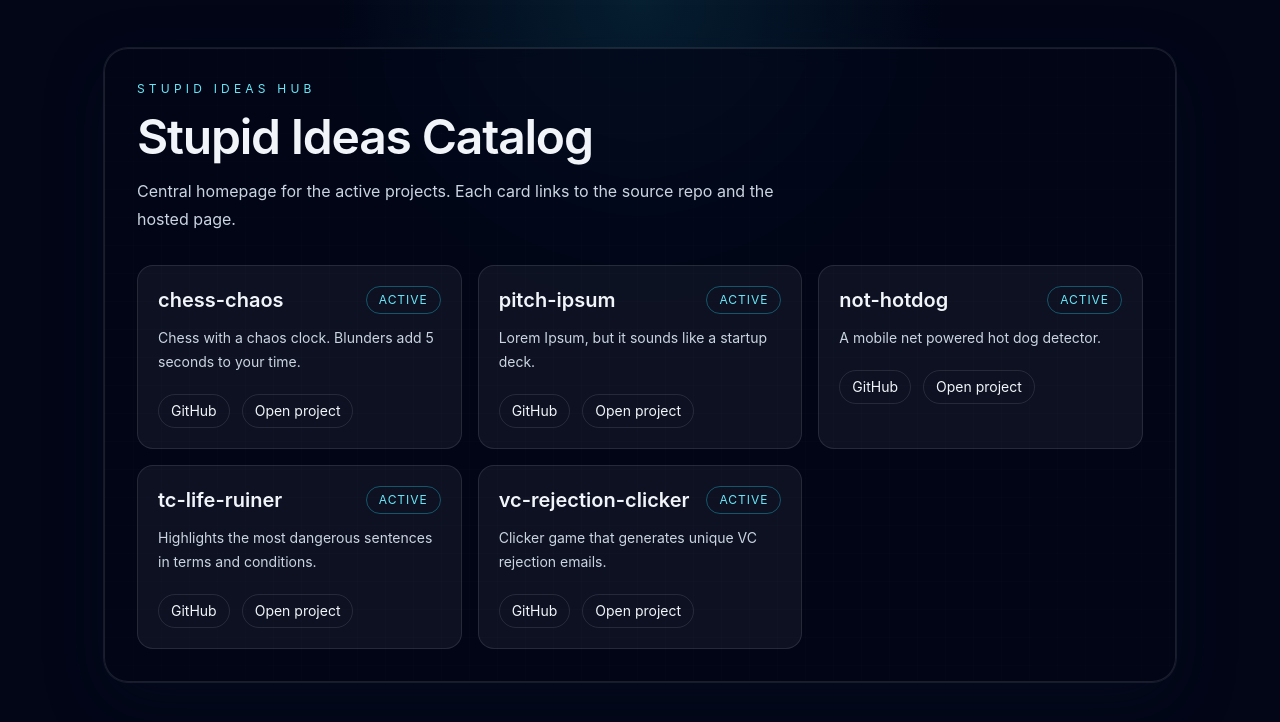
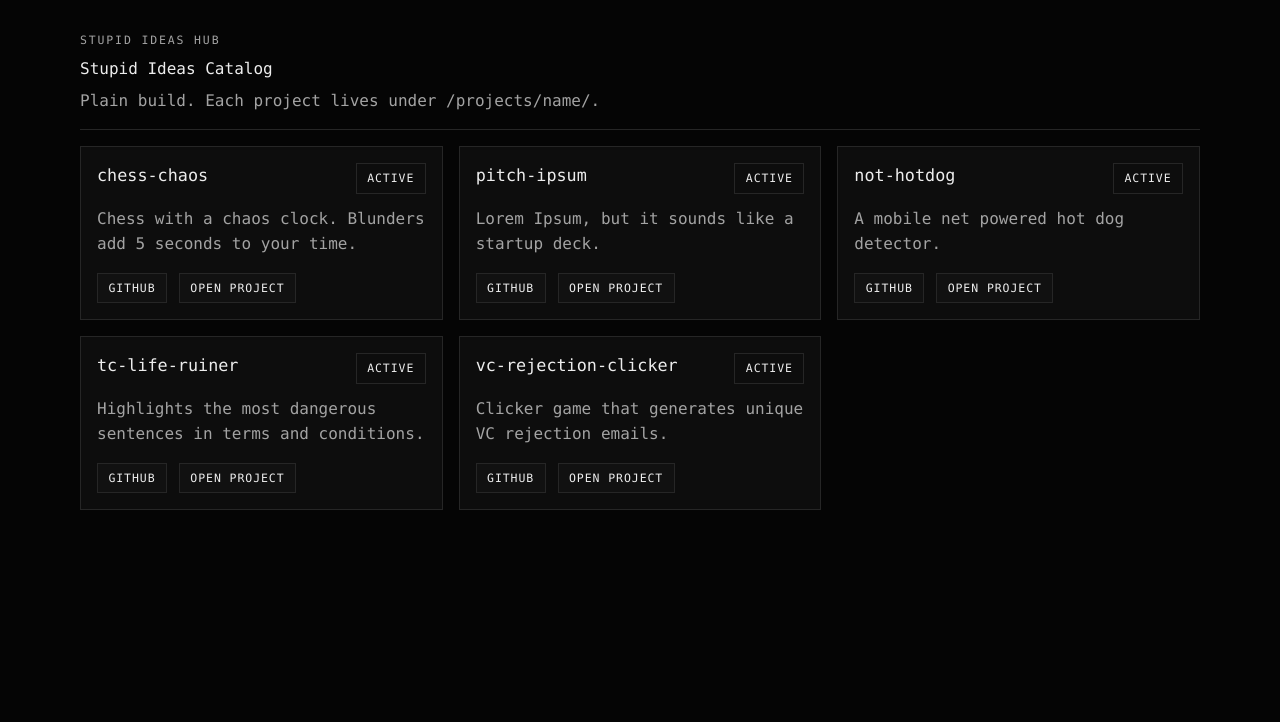
Before and after one commit to alvinhhh/stupid-ideas-hub, a Next.js app: page / in a window 1280 px wide. Shown: the top 722 px of the page. Built offline with nearby package versions, Linux system fonts and the light colour scheme.

Commit message:
style: move hub and projects to plain text ui

```diff
--- a/app/globals.css
+++ b/app/globals.css
@@ -4,6 +4,11 @@
 
 :root {
   color-scheme: dark;
+  --bg: #050505;
+  --panel: #0d0d0d;
+  --line: #262626;
+  --text: #ededed;
+  --muted: #a3a3a3;
 }
 
 html {
@@ -13,10 +18,9 @@ html {
 body {
   margin: 0;
   min-height: 100vh;
-  background:
-    radial-gradient(circle at top, rgba(34, 211, 238, 0.12), transparent 30%),
-    linear-gradient(180deg, #020617 0%, #020617 100%);
-  font-family: Inter, ui-sans-serif, system-ui, sans-serif;
+  background: var(--bg);
+  color: var(--text);
+  font-family: ui-monospace, SFMono-Regular, Menlo, Monaco, Consolas, monospace;
 }
 
 a {
@@ -24,17 +28,108 @@ a {
   text-decoration: none;
 }
 
-.badge {
-  border-radius: 9999px;
-  border: 1px solid rgba(255, 255, 255, 0.12);
-  padding: 0.25rem 0.75rem;
-  font-size: 0.75rem;
+button,
+input,
+textarea {
+  font: inherit;
+}
+
+.hub-shell {
+  width: min(1120px, calc(100vw - 2rem));
+  margin: 0 auto;
+  padding: 2rem 0 3rem;
+}
+
+.hub-header {
+  padding-bottom: 1rem;
+  border-bottom: 1px solid var(--line);
+  margin-bottom: 1rem;
+}
+
+.eyebrow {
+  margin: 0 0 0.5rem;
+  color: var(--muted);
+  text-transform: uppercase;
+  letter-spacing: 0.16em;
+  font-size: 0.72rem;
+}
+
+.lede {
+  margin: 0.5rem 0 0;
+  color: var(--muted);
+}
+
+.project-grid {
+  display: grid;
+  grid-template-columns: repeat(auto-fit, minmax(280px, 1fr));
+  gap: 1rem;
+}
+
+.project-card,
+.badge,
+.chip,
+.plain-card {
+  border: 1px solid var(--line);
+  background: var(--panel);
+}
+
+.project-card {
+  padding: 1rem;
+}
+
+.project-head {
+  display: flex;
+  align-items: flex-start;
+  justify-content: space-between;
+  gap: 1rem;
+}
+
+.project-head h2 {
+  margin: 0;
+  font-size: 1.05rem;
+}
+
+.project-desc {
+  margin: 0.75rem 0 0;
+  color: var(--muted);
+  line-height: 1.6;
+}
+
+.project-links {
+  display: flex;
+  flex-wrap: wrap;
+  gap: 0.75rem;
+  margin-top: 1rem;
+}
+
+.badge,
+.chip {
+  display: inline-flex;
+  align-items: center;
+  justify-content: center;
+  padding: 0.35rem 0.65rem;
   text-transform: uppercase;
   letter-spacing: 0.08em;
-  color: rgb(148 163 184);
+  font-size: 0.72rem;
+}
+
+.badge {
+  color: var(--muted);
 }
 
 .badge-active {
-  color: rgb(103 232 249);
-  border-color: rgba(34, 211, 238, 0.35);
+  color: var(--text);
 }
+
+.chip {
+  color: var(--text);
+  background: #111111;
+}
+
+.chip:hover {
+  background: #151515;
+}
+
+.plain-card {
+  padding: 1rem;
+}
--- a/app/layout.tsx
+++ b/app/layout.tsx
@@ -2,8 +2,8 @@ import type { Metadata } from 'next';
 import './globals.css';
 
 export const metadata: Metadata = {
-  title: 'Stupid Ideas Catalog',
-  description: 'A central catalog for the active projects',
+  title: 'Stupid Ideas Hub',
+  description: 'A plain-text catalog for the active projects',
 };
 
 export default function RootLayout({ children }: { children: React.ReactNode }) {
--- a/app/page.tsx
+++ b/app/page.tsx
@@ -1,4 +1,3 @@
-import Link from 'next/link';
 import { projects } from '../lib/projects';
 
 function Badge({ status }: { status: string }) {
@@ -7,40 +6,31 @@ function Badge({ status }: { status: string }) {
 
 export default function Home() {
   return (
-    <main className='mx-auto min-h-screen max-w-6xl px-6 py-12 text-slate-100 sm:px-8 lg:px-10'>
-      <section className='relative overflow-hidden rounded-3xl border border-white/10 bg-slate-950/70 p-8 shadow-glow backdrop-blur'>
-        <div className='absolute inset-0 bg-grid-fade bg-[size:28px_28px] opacity-20' />
-        <div className='relative z-10 flex flex-col gap-8'>
-          <div className='max-w-3xl'>
-            <p className='text-xs uppercase tracking-[0.35em] text-cyan-300'>stupid ideas hub</p>
-            <h1 className='mt-4 text-4xl font-semibold tracking-tight sm:text-5xl'>
-              Stupid Ideas Catalog
-            </h1>
-            <p className='mt-4 max-w-2xl text-base leading-7 text-slate-300'>
-              Central homepage for the active projects. Each card links to the source repo and the hosted page.
-            </p>
-          </div>
+    <main className='hub-shell'>
+      <header className='hub-header'>
+        <p className='eyebrow'>stupid ideas hub</p>
+        <h1>Stupid Ideas Catalog</h1>
+        <p className='lede'>Plain build. Each project lives under /projects/name/.</p>
+      </header>
 
-          <div className='grid gap-4 sm:grid-cols-2 xl:grid-cols-3'>
+      <section className='project-grid'>
         {projects.map((project) => (
-              <article key={project.title} className='group rounded-2xl border border-white/10 bg-white/5 p-5 transition hover:-translate-y-0.5 hover:border-cyan-400/40 hover:bg-white/10'>
-                <div className='flex items-center justify-between gap-3'>
-                  <h2 className='text-xl font-semibold'>{project.title}</h2>
+          <article key={project.title} className='project-card'>
+            <div className='project-head'>
+              <h2>{project.title}</h2>
               <Badge status={project.status} />
             </div>
-                <p className='mt-3 text-sm leading-6 text-slate-300'>{project.description}</p>
-                <div className='mt-5 flex flex-wrap gap-3 text-sm'>
-                  <a className='rounded-full border border-white/10 px-3 py-1.5 transition hover:border-cyan-400/60 hover:text-cyan-200' href={project.repoUrl} target='_blank' rel='noreferrer'>
+            <p className='project-desc'>{project.description}</p>
+            <div className='project-links'>
+              <a className='chip' href={project.repoUrl} target='_blank' rel='noreferrer'>
                 GitHub
               </a>
-                  <Link className='rounded-full border border-white/10 px-3 py-1.5 transition hover:border-cyan-400/60 hover:text-cyan-200' href={project.pagesUrl}>
+              <a className='chip' href={project.pagesUrl}>
                 Open project
-                  </Link>
+              </a>
             </div>
           </article>
         ))}
-          </div>
-        </div>
       </section>
     </main>
   );
--- a/projects/chess-chaos/src/styles.css
+++ b/projects/chess-chaos/src/styles.css
@@ -1,7 +1,8 @@
 :root {
-  font-family: Inter, system-ui, sans-serif;
-  color: #f7f9fc;
-  background: #081019;
+  color-scheme: dark;
+  font-family: ui-monospace, SFMono-Regular, Menlo, Monaco, Consolas, monospace;
+  color: #ededed;
+  background: #050505;
   line-height: 1.5;
 }
 
@@ -19,9 +20,7 @@ body,
 body {
   margin: 0;
   overflow: hidden;
-  background:
-    radial-gradient(circle at top, rgba(91, 140, 255, 0.18), transparent 28%),
-    linear-gradient(180deg, #0f172a, #081019 72%);
+  background: #050505;
 }
 
 button {
@@ -31,7 +30,7 @@ button {
 .app-shell {
   width: 100vw;
   height: 100vh;
-  padding: clamp(0.9rem, 1.6vw, 1.4rem);
+  padding: 1rem;
   display: grid;
   grid-template-rows: auto minmax(0, 1fr);
   gap: 1rem;
@@ -43,18 +42,15 @@ button {
 
 .select-card {
   width: min(720px, calc(100vw - 2rem));
-  border-radius: 28px;
-  padding: 2rem;
-  background: rgba(255, 255, 255, 0.06);
-  border: 1px solid rgba(255, 255, 255, 0.09);
-  backdrop-filter: blur(10px);
-  text-align: left;
+  border: 1px solid #262626;
+  background: #0d0d0d;
+  padding: 1.25rem;
 }
 
 .select-card h1 {
   margin: 0.35rem 0 0;
-  font-size: clamp(2.2rem, 4vw, 4rem);
-  line-height: 1;
+  font-size: clamp(2rem, 4vw, 3.4rem);
+  line-height: 1.05;
 }
 
 .topbar {
@@ -66,8 +62,8 @@ button {
 
 .topbar h1 {
   margin: 0;
-  font-size: clamp(1.8rem, 2.4vw, 3rem);
-  line-height: 1.05;
+  font-size: clamp(1.5rem, 2vw, 2.4rem);
+  line-height: 1.1;
 }
 
 .top-actions {
@@ -79,46 +75,47 @@ button {
 
 .eyebrow {
   margin: 0;
+  color: #a3a3a3;
   text-transform: uppercase;
-  letter-spacing: 0.18em;
-  font-size: 0.74rem;
-  color: #8edcff;
+  letter-spacing: 0.16em;
+  font-size: 0.72rem;
 }
 
 .lede,
 .muted,
 .status-text,
 .chaos-line {
-  color: rgba(247, 249, 252, 0.75);
+  color: #a3a3a3;
 }
 
 button {
-  border: 0;
-  border-radius: 999px;
-  padding: 0.9rem 1.15rem;
-  background: linear-gradient(135deg, #8fa4ff, #5fd7ff);
-  color: #081019;
-  font-weight: 700;
+  border: 1px solid #262626;
+  border-radius: 0;
+  padding: 0.85rem 1rem;
+  background: #0d0d0d;
+  color: #ededed;
   cursor: pointer;
 }
 
+button:hover {
+  background: #151515;
+}
+
 button.secondary {
-  background: rgba(255, 255, 255, 0.08);
-  color: #f7f9fc;
-  border: 1px solid rgba(255, 255, 255, 0.12);
+  background: #111111;
 }
 
 .side-buttons {
   display: flex;
   gap: 0.85rem;
   flex-wrap: wrap;
-  margin-top: 1.25rem;
+  margin-top: 1rem;
 }
 
 .content-grid {
   min-height: 0;
   display: grid;
-  grid-template-columns: minmax(0, 1.45fr) minmax(320px, 0.7fr);
+  grid-template-columns: minmax(0, 1.5fr) minmax(320px, 0.72fr);
   gap: 1rem;
 }
 
@@ -134,14 +131,12 @@ button.secondary {
 }
 
 .board-frame {
-  width: min(100%, calc(100vh - 11rem));
+  width: min(100%, calc(100vh - 10rem));
   aspect-ratio: 1;
   min-width: 0;
-  border-radius: 24px;
+  border: 1px solid #262626;
+  background: #0d0d0d;
   padding: 0.75rem;
-  background: rgba(255, 255, 255, 0.05);
-  border: 1px solid rgba(255, 255, 255, 0.08);
-  box-shadow: 0 24px 80px rgba(0, 0, 0, 0.25);
 }
 
 .board {
@@ -150,8 +145,7 @@ button.secondary {
   display: grid;
   grid-template-columns: repeat(8, minmax(0, 1fr));
   overflow: hidden;
-  border-radius: 18px;
-  border: 1px solid rgba(255, 255, 255, 0.08);
+  border: 1px solid #262626;
 }
 
 .square {
@@ -159,31 +153,30 @@ button.secondary {
   border-radius: 0;
   background: transparent;
   color: inherit;
-  font-size: clamp(2.3rem, 4.1vmin, 4.1rem);
+  font-size: clamp(2rem, 4vmin, 3.6rem);
   position: relative;
   padding: 0;
 }
 
 .square.dark {
-  background: #30415d;
+  background: #191919;
 }
 
 .square.light {
-  background: #d5dbe6;
-  color: #122033;
+  background: #e5e5e5;
+  color: #050505;
 }
 
 .square.selected {
-  outline: 3px solid #ffd166;
-  outline-offset: -3px;
+  outline: 2px solid #ededed;
+  outline-offset: -2px;
 }
 
 .square.target::after {
   content: '';
   position: absolute;
-  inset: 18%;
-  border-radius: 999px;
-  background: rgba(34, 197, 94, 0.28);
+  inset: 20%;
+  border: 1px solid #262626;
 }
 
 .square span,
@@ -194,15 +187,15 @@ button.secondary {
 
 .square span {
   display: block;
-  transform: translateY(0.08em);
+  transform: translateY(0.05em);
 }
 
 .square small {
   position: absolute;
-  left: 0.45rem;
-  top: 0.35rem;
+  left: 0.35rem;
+  top: 0.3rem;
   font-size: 0.7rem;
-  opacity: 0.65;
+  opacity: 0.7;
 }
 
 .sidebar {
@@ -216,34 +209,30 @@ button.secondary {
 
 .panel {
   min-height: 0;
-  background: rgba(255, 255, 255, 0.06);
-  border: 1px solid rgba(255, 255, 255, 0.09);
-  border-radius: 24px;
-  padding: 1.25rem;
-  backdrop-filter: blur(10px);
+  border: 1px solid #262626;
+  background: #0d0d0d;
+  padding: 1rem;
 }
 
 .panel-label {
   margin: 0 0 0.5rem;
+  color: #a3a3a3;
   text-transform: uppercase;
-  letter-spacing: 0.16em;
-  font-size: 0.72rem;
-  color: #8edcff;
+  letter-spacing: 0.14em;
+  font-size: 0.7rem;
 }
 
 .status-panel {
   display: grid;
-  gap: 1rem;
+  gap: 0.85rem;
 }
 
 .status-text {
   margin: 0;
-  font-size: 1rem;
 }
 
 .chaos-line {
-  margin: -0.25rem 0 0;
-  font-weight: 600;
+  margin: -0.15rem 0 0;
 }
 
 .clock-grid {
@@ -253,27 +242,27 @@ button.secondary {
 }
 
 .clock {
-  padding: 0.95rem;
-  border-radius: 18px;
-  background: rgba(255, 255, 255, 0.05);
-  border: 1px solid rgba(255, 255, 255, 0.08);
+  padding: 0.85rem;
+  border: 1px solid #262626;
+  background: #111111;
 }
 
 .clock.active {
-  border-color: rgba(95, 215, 255, 0.65);
-  box-shadow: inset 0 0 0 1px rgba(95, 215, 255, 0.3);
+  background: #151515;
 }
 
 .clock span {
   display: block;
-  font-size: 0.8rem;
-  color: rgba(247, 249, 252, 0.65);
+  color: #a3a3a3;
+  text-transform: uppercase;
+  letter-spacing: 0.08em;
+  font-size: 0.72rem;
 }
 
 .clock strong {
   display: block;
   margin-top: 0.25rem;
-  font-size: 1.4rem;
+  font-size: 1.35rem;
 }
 
 .mini-stats {
@@ -283,27 +272,29 @@ button.secondary {
 }
 
 .mini-stats div {
-  padding: 0.9rem;
-  border-radius: 18px;
-  background: rgba(255, 255, 255, 0.05);
+  padding: 0.85rem;
+  border: 1px solid #262626;
+  background: #111111;
 }
 
 .mini-stats span {
   display: block;
-  font-size: 0.8rem;
-  color: rgba(247, 249, 252, 0.65);
+  color: #a3a3a3;
+  text-transform: uppercase;
+  letter-spacing: 0.08em;
+  font-size: 0.7rem;
 }
 
 .mini-stats strong {
   display: block;
   margin-top: 0.25rem;
-  font-size: 1.1rem;
+  font-size: 1.05rem;
 }
 
 .instructions-panel ul {
   margin: 0.25rem 0 0;
-  padding-left: 1.2rem;
-  color: rgba(247, 249, 252, 0.78);
+  padding-left: 1.1rem;
+  color: #a3a3a3;
 }
 
 .move-log {
@@ -314,7 +305,7 @@ button.secondary {
 
 .move-log ol {
   margin: 0.25rem 0 0;
-  padding-left: 1.2rem;
+  padding-left: 1.1rem;
   overflow: auto;
 }
 
--- a/projects/not-hotdog/src/styles.css
+++ b/projects/not-hotdog/src/styles.css
@@ -1,8 +1,8 @@
 :root {
-  font-family: Inter, system-ui, sans-serif;
-  color: #f4f6fb;
-  background: #0b0f17;
-  line-height: 1.5;
+  color-scheme: dark;
+  font-family: ui-monospace, SFMono-Regular, Menlo, Monaco, Consolas, monospace;
+  color: #ededed;
+  background: #050505;
 }
 
 * {
@@ -13,15 +13,12 @@ body {
   margin: 0;
   min-width: 320px;
   min-height: 100vh;
-  background:
-    radial-gradient(circle at top, rgba(255, 192, 74, 0.22), transparent 30%),
-    linear-gradient(180deg, #111827, #0a0f16 70%);
+  background: #050505;
 }
 
 img {
   max-width: 100%;
   display: block;
-  border-radius: 18px;
 }
 
 button,
@@ -29,20 +26,31 @@ input {
   font: inherit;
 }
 
+button {
+  border: 1px solid #262626;
+  background: #0d0d0d;
+  color: #ededed;
+  padding: 0.85rem 1rem;
+  border-radius: 0;
+  cursor: pointer;
+}
+
+button:hover {
+  background: #151515;
+}
+
 .shell {
   width: min(1080px, calc(100vw - 2rem));
   margin: 0 auto;
-  padding: 3rem 0;
+  padding: 2rem 0 3rem;
   display: grid;
-  gap: 1.25rem;
+  gap: 1rem;
 }
 
 .card {
-  background: rgba(255, 255, 255, 0.06);
-  border: 1px solid rgba(255, 255, 255, 0.09);
-  border-radius: 24px;
-  padding: 1.5rem;
-  backdrop-filter: blur(10px);
+  border: 1px solid #262626;
+  background: #0d0d0d;
+  padding: 1rem;
 }
 
 .hero h1,
@@ -51,34 +59,38 @@ input {
 }
 
 .eyebrow {
+  margin: 0 0 0.5rem;
+  color: #a3a3a3;
   text-transform: uppercase;
-  letter-spacing: 0.18em;
-  font-size: 0.74rem;
-  color: #ffce6a;
+  letter-spacing: 0.16em;
+  font-size: 0.72rem;
 }
 
 .lede,
 .meta,
 .placeholder {
-  color: rgba(244, 246, 251, 0.74);
+  color: #a3a3a3;
 }
 
 .actions {
   display: flex;
   gap: 0.75rem;
-  margin: 1rem 0 1.25rem;
+  margin: 1rem 0;
 }
 
 .file-button {
   display: inline-flex;
   align-items: center;
   justify-content: center;
-  padding: 0.9rem 1.1rem;
-  border-radius: 999px;
-  background: linear-gradient(135deg, #ffb347, #ff7b72);
-  color: #101418;
-  font-weight: 700;
+  padding: 0.85rem 1rem;
+  border: 1px solid #262626;
+  background: #111111;
+  color: #ededed;
   cursor: pointer;
+}
+
+.file-button:hover {
+  background: #151515;
 }
 
 .file-button input {
@@ -101,7 +113,7 @@ input {
   justify-content: space-between;
   gap: 1rem;
   padding: 0.9rem 0;
-  border-top: 1px solid rgba(255, 255, 255, 0.08);
+  border-top: 1px solid #262626;
 }
 
 .prediction-row:first-child {
--- a/projects/pitch-ipsum/src/styles.css
+++ b/projects/pitch-ipsum/src/styles.css
@@ -1,9 +1,8 @@
 :root {
-  font-family: Inter, system-ui, sans-serif;
-  color: #f5f7ff;
-  background: #0a1020;
-  line-height: 1.5;
-  font-weight: 400;
+  color-scheme: dark;
+  font-family: ui-monospace, SFMono-Regular, Menlo, Monaco, Consolas, monospace;
+  color: #ededed;
+  background: #050505;
 }
 
 * {
@@ -14,9 +13,7 @@ body {
   margin: 0;
   min-width: 320px;
   min-height: 100vh;
-  background:
-    radial-gradient(circle at top, rgba(109, 92, 255, 0.35), transparent 32%),
-    linear-gradient(180deg, #0b1020, #08111f 60%, #050913);
+  background: #050505;
 }
 
 button,
@@ -25,35 +22,34 @@ input {
 }
 
 button {
-  border: 0;
-  border-radius: 999px;
-  padding: 0.9rem 1.1rem;
-  background: linear-gradient(135deg, #7f5cff, #4ad7ff);
-  color: #08111f;
-  font-weight: 700;
+  border: 1px solid #262626;
+  background: #0d0d0d;
+  color: #ededed;
+  padding: 0.85rem 1rem;
+  border-radius: 0;
   cursor: pointer;
 }
 
 button.secondary {
-  background: rgba(255, 255, 255, 0.08);
-  color: #f5f7ff;
+  background: #111111;
+}
+
+button:hover {
+  background: #151515;
 }
 
 .shell {
   width: min(1080px, calc(100vw - 2rem));
   margin: 0 auto;
-  padding: 3rem 0;
+  padding: 2rem 0 3rem;
   display: grid;
-  gap: 1.25rem;
+  gap: 1rem;
 }
 
 .card {
-  background: rgba(255, 255, 255, 0.06);
-  border: 1px solid rgba(255, 255, 255, 0.09);
-  border-radius: 24px;
-  padding: 1.5rem;
-  backdrop-filter: blur(10px);
-  box-shadow: 0 20px 60px rgba(0, 0, 0, 0.25);
+  border: 1px solid #262626;
+  background: #0d0d0d;
+  padding: 1rem;
 }
 
 .hero h1,
@@ -62,25 +58,26 @@ button.secondary {
 }
 
 .eyebrow {
+  margin: 0 0 0.5rem;
+  color: #a3a3a3;
   text-transform: uppercase;
-  letter-spacing: 0.18em;
-  font-size: 0.74rem;
-  color: #8edcff;
+  letter-spacing: 0.16em;
+  font-size: 0.72rem;
 }
 
 .lede,
 .meta {
-  color: rgba(245, 247, 255, 0.76);
+  color: #a3a3a3;
 }
 
 .actions {
   display: flex;
   flex-wrap: wrap;
   gap: 0.75rem;
-  margin: 1.25rem 0;
+  margin: 1rem 0;
 }
 
 .output pre {
   white-space: pre-wrap;
-  font-size: 1.03rem;
+  line-height: 1.7;
 }
--- a/projects/tc-life-ruiner/src/styles.css
+++ b/projects/tc-life-ruiner/src/styles.css
@@ -1,64 +1,70 @@
 :root {
-  font-family: Inter, system-ui, sans-serif;
-  color: #f4f7fb;
-  background: #0a0d14;
+  color-scheme: dark;
+  font-family: ui-monospace, SFMono-Regular, Menlo, Monaco, Consolas, monospace;
+  color: #ededed;
+  background: #050505;
 }
 
-* { box-sizing: border-box; }
+* {
+  box-sizing: border-box;
+}
 
 body {
   margin: 0;
   min-height: 100vh;
-  background: linear-gradient(180deg, #111827, #090d14 70%);
+  background: #050505;
 }
 
 textarea {
   width: 100%;
   min-height: 260px;
   margin-top: 1rem;
-  border-radius: 20px;
-  border: 1px solid rgba(255,255,255,0.1);
-  background: rgba(255,255,255,0.05);
+  border-radius: 0;
+  border: 1px solid #262626;
+  background: #0d0d0d;
   color: inherit;
   padding: 1rem;
   resize: vertical;
 }
 
 button {
-  border: 0;
-  border-radius: 999px;
-  padding: 0.9rem 1.1rem;
-  background: linear-gradient(135deg, #ff6a88, #ff9a44);
-  color: #0b1020;
-  font-weight: 700;
+  border: 1px solid #262626;
+  border-radius: 0;
+  padding: 0.85rem 1rem;
+  background: #0d0d0d;
+  color: #ededed;
   cursor: pointer;
+}
+
+button:hover {
+  background: #151515;
 }
 
 .shell {
   width: min(1080px, calc(100vw - 2rem));
   margin: 0 auto;
-  padding: 3rem 0;
+  padding: 2rem 0 3rem;
   display: grid;
-  gap: 1.25rem;
+  gap: 1rem;
 }
 
 .card {
-  background: rgba(255,255,255,0.06);
-  border: 1px solid rgba(255,255,255,0.09);
-  border-radius: 24px;
-  padding: 1.5rem;
+  border: 1px solid #262626;
+  background: #0d0d0d;
+  padding: 1rem;
 }
 
 .eyebrow {
+  margin: 0 0 0.5rem;
+  color: #a3a3a3;
   text-transform: uppercase;
-  letter-spacing: 0.18em;
-  font-size: 0.74rem;
-  color: #ffad73;
+  letter-spacing: 0.16em;
+  font-size: 0.72rem;
 }
 
 .lede,
 .meta {
-  color: rgba(244,247,251,0.72);
+  color: #a3a3a3;
 }
 
 .actions {
@@ -66,6 +72,7 @@ button {
   gap: 1rem;
   align-items: center;
   margin-top: 1rem;
+  flex-wrap: wrap;
 }
 
 ol {
```
Also changed, not shown: projects/vc-rejection-clicker/src/styles.css (+30 -32 lines). Lines whose indentation alone changed are shown as unchanged.
